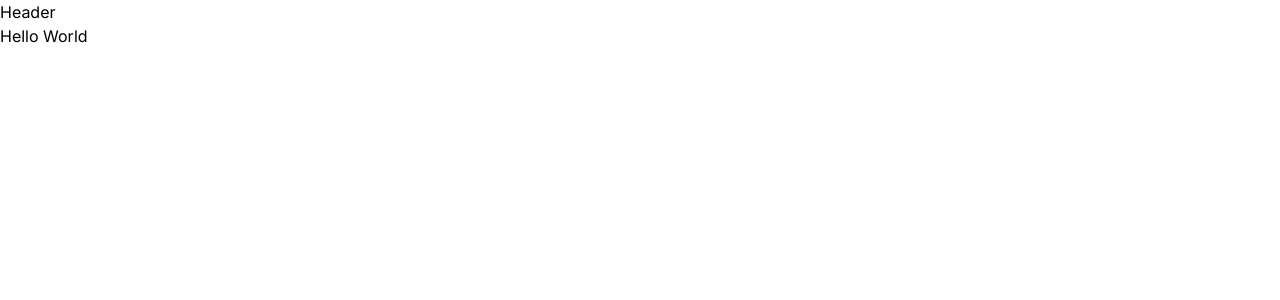
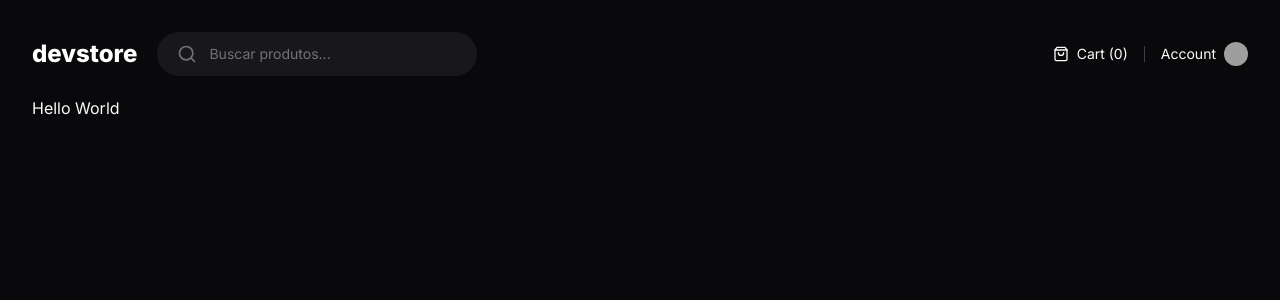
Before and after one commit to antoniobiasotti/devstore, a Next.js app: page / in a window 1280 px wide. Shown: the top 300 px of the page. Built offline with nearby package versions, Linux system fonts and the light colour scheme; grey boxes are pictures that could not be loaded.

Commit message:
add: header component

```diff
--- a/next.config.mjs
+++ b/next.config.mjs
@@ -1,4 +1,8 @@
 /** @type {import('next').NextConfig} */
-const nextConfig = {};
+const nextConfig = {
+  images: {
+    domains: ["github.com"],
+  },
+};
 
 export default nextConfig;
--- a/src/app/(store)/layout.tsx
+++ b/src/app/(store)/layout.tsx
@@ -3,7 +3,7 @@ import { ReactNode } from 'react'
 
 export default function StoreLayout({ children } : { children: ReactNode }) {
     return (
-        <div>
+        <div className="mx-auto grid min-h-screen w-full max-w-[1680px] grid-rows-app gap-5 p-8 ">
             <Header />
             {children}
         </div>
--- a/src/app/components/header.tsx
+++ b/src/app/components/header.tsx
@@ -1,3 +1,43 @@
+import Link from 'next/link';
+import Image from 'next/image';
+import { Search, ShoppingBag } from 'lucide-react';
+
 export function Header() {
-    return <div>Header</div>
+    return (
+        <div className="flex items-center justify-between">
+            <div className="flex items-center gap-5">
+                <Link href="/" className="text-2xl font-extrabold text-white">
+                    devstore
+                </Link>
+
+                <form className="flex w-[320px] items-center gap-3 rounded-full bg-zinc-900 px-5 py-3 ring-zinc-700">
+                    <Search className="size-5 text-zinc-500" />
+
+                    <input placeholder="Buscar produtos..." className="flex-1 bg-transparent text-sm outline-none placeholder:text-zinc-500" />
+                </form>
+            </div>
+
+
+
+            <div className="flex items-center gap-4">
+                <div className="flex items-center gap-2">
+                    <ShoppingBag className="size-4" />
+                    <span className="text-sm">Cart (0)</span>
+                </div>
+
+                <div className="w-px h-4 bg-zinc-700" />
+
+                <Link href="/" className="flex items-center gap-2 hover:underline">
+                    <span className="text-sm">Account</span>
+                    <Image
+                        src="https://github.com/antoniobiasotti.png"
+                        className="size-6 rounded-full"
+                        width={24}
+                        height={24}
+                        alt=""
+                    />
+                </Link>
+            </div>
+        </div>
+    )
 }
--- a/src/app/layout.tsx
+++ b/src/app/layout.tsx
@@ -18,7 +18,7 @@ export default function RootLayout({
 }) {
   return (
     <html className={inter.variable} lang="pt">
-      <body>{children}</body>
+      <body className="bg-zinc-950 text-zinc-50 antialiased">{children}</body>
     </html>
   );
 }
--- a/tailwind.config.ts
+++ b/tailwind.config.ts
@@ -9,7 +9,10 @@ const config: Config = {
   theme: {
     fontFamily: {
       sans: 'var(--font-inter)'
-    }
+    },
+    gridTemplateRows: {
+      app: 'min-content max-content',
+    },
   },
   plugins: [],
 };
```
Also changed, not shown: package.json (+6 -5 lines), 1 other file (tests, documents, lock files or other folders).
